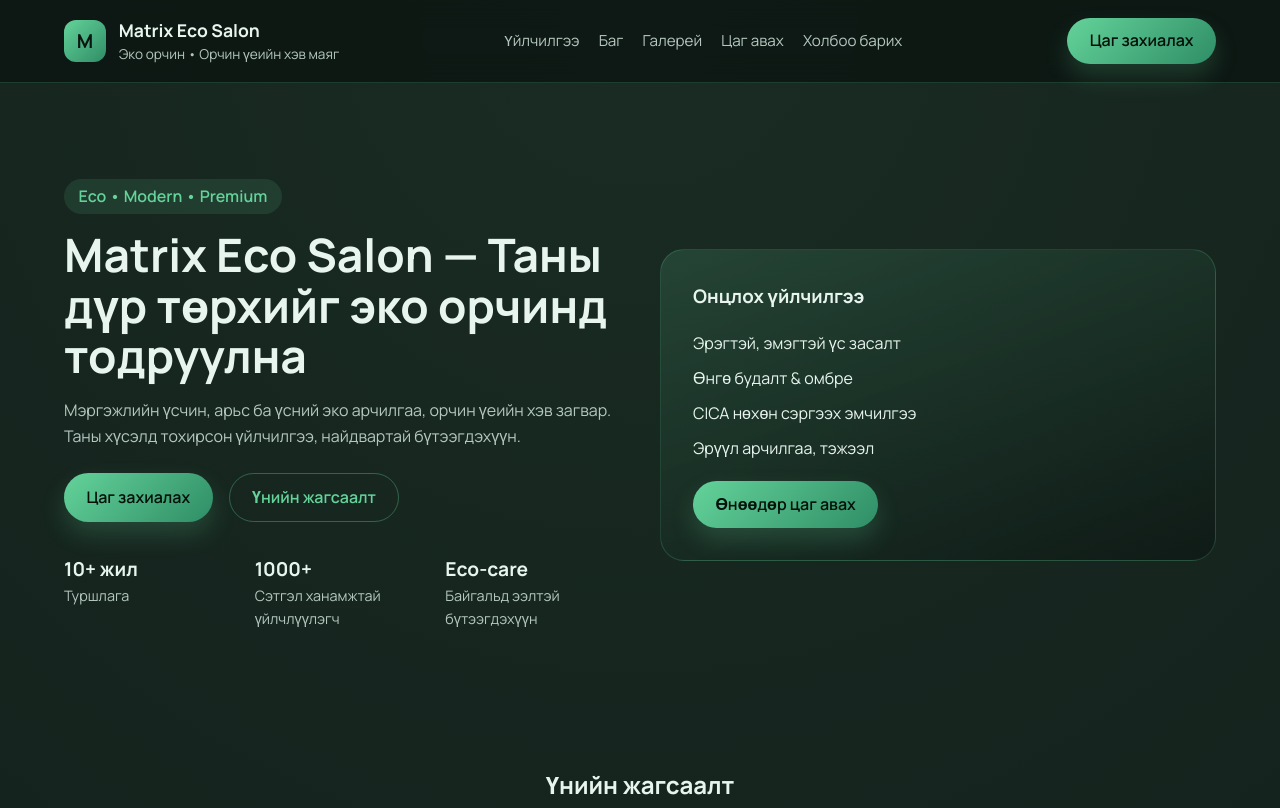
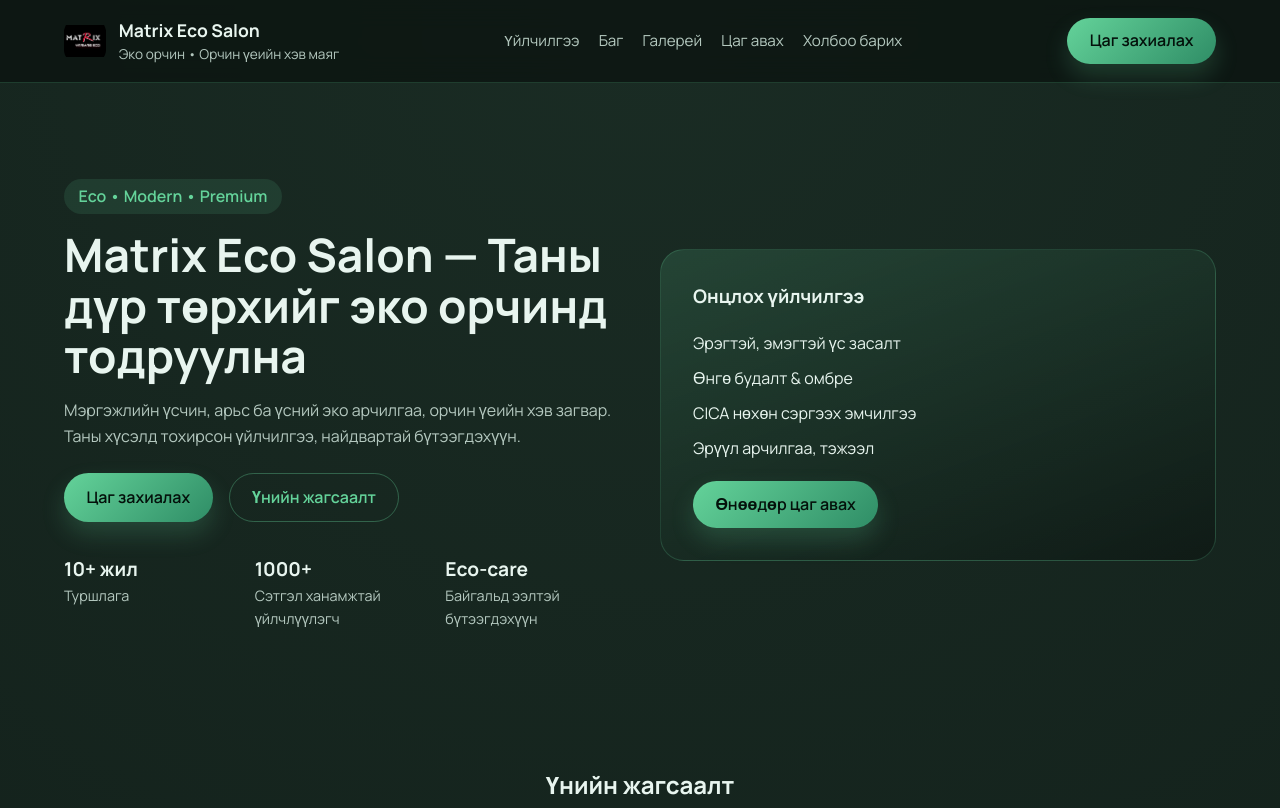
Before and after one commit to nurynury854-ux/Matrix_Salon, a plain HTML site: page index.html in a window 1280 px wide. Shown: the top 808 px of the page. Drawn offline with Linux system fonts and the light colour scheme.

Commit message:
Replace brand mark text with logo.png

```diff
--- a/index.html
+++ b/index.html
@@ -10,7 +10,7 @@
     <header class="site-header">
       <div class="container header-content">
         <div class="brand">
-          <span class="brand-mark">M</span>
+          <img src="logo.png" alt="Matrix Eco Salon" class="brand-mark" />
           <div>
             <div class="brand-name">Matrix Eco Salon</div>
             <div class="brand-tagline">Эко орчин • Орчин үеийн хэв маяг</div>
--- a/styles.css
+++ b/styles.css
@@ -62,12 +62,9 @@
   width: 42px;
   height: 42px;
   border-radius: 12px;
-  background: linear-gradient(135deg, var(--accent), var(--accent-dark));
   display: grid;
   place-items: center;
-  color: #0b1411;
-  font-weight: 700;
-  font-size: 1.2rem;
+  object-fit: contain;
 }
 
 .brand-name {
```
Also changed, not shown: logo.png (added), 1 other file.
